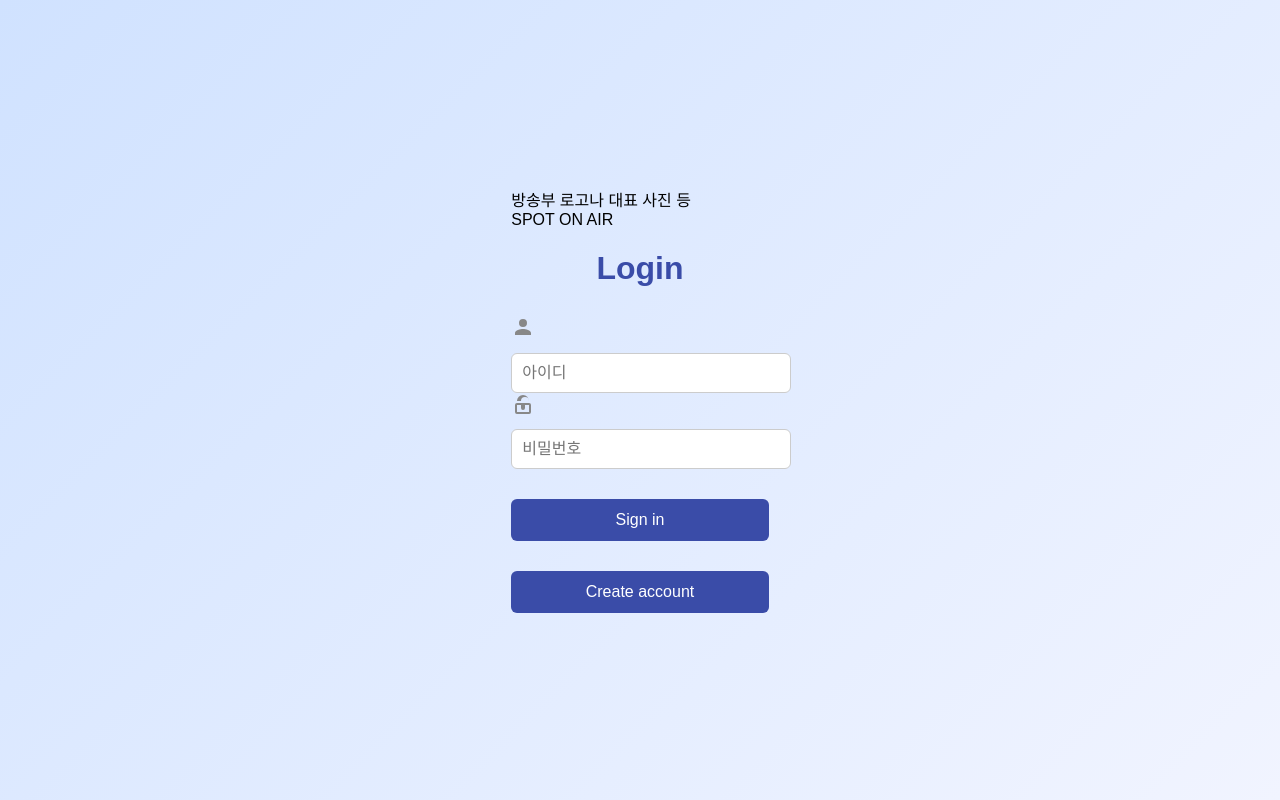
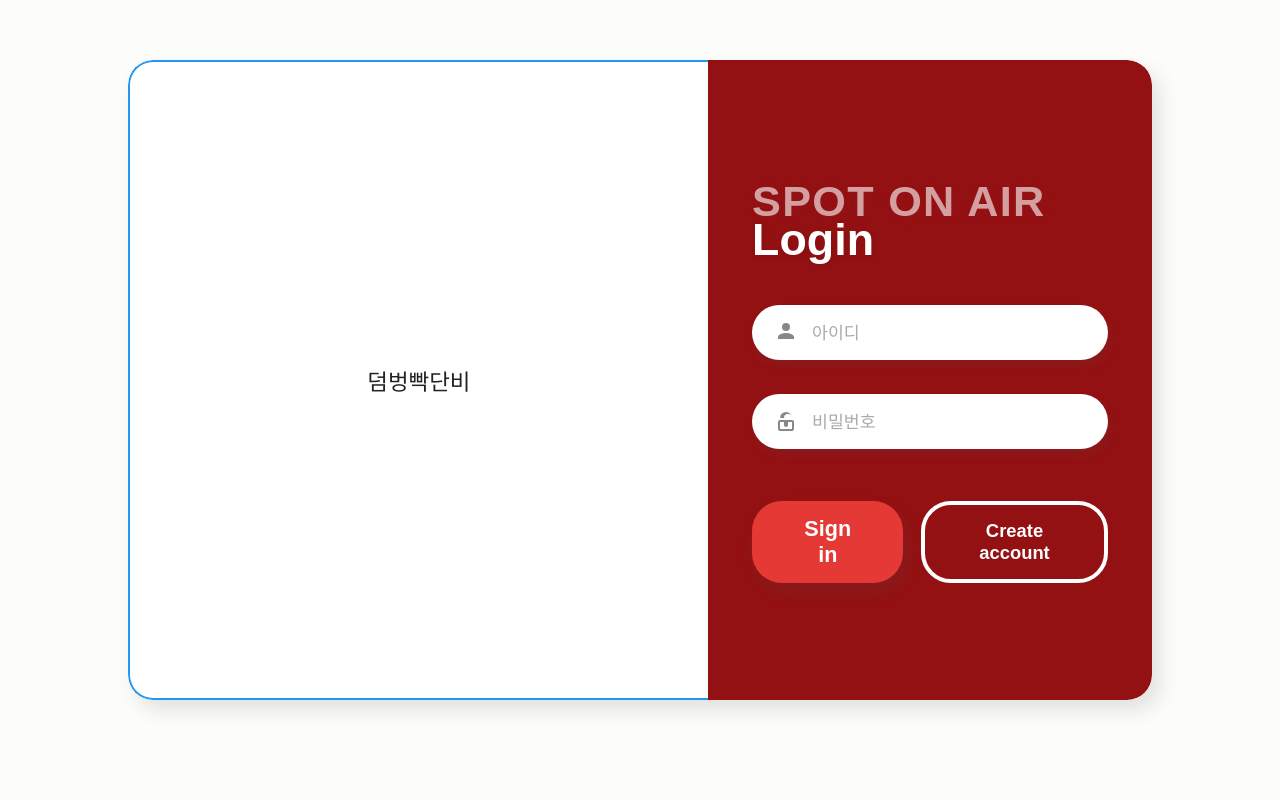
Before and after one commit to radio-spot/radio-request, a plain HTML site: page myapp/src/main/resources/static/login/login_new.html in a window 1280 px wide. Drawn offline with Linux system fonts and the light colour scheme.

Commit message:
style change

```diff
--- a/myapp/src/main/resources/static/common/style.css
+++ b/myapp/src/main/resources/static/common/style.css
@@ -1,7 +1,7 @@
 /* -------- 공통 기본 설정 -------- */
 body {
   font-family: 'Noto Sans KR', sans-serif;
-  background-color: #f4f6fb;
+  background-color: #94111360;
   margin: 0;
   padding: 0;
   display: flex;
@@ -58,7 +58,7 @@ button {
   width: 100%;
   padding: 14px;
   margin-top: 25px;
-  background-color: #3a4ca8;
+  background-color: #941113;
   color: white;
   font-size: 16px;
   font-weight: bold;
--- a/myapp/src/main/resources/static/login/login_new.html
+++ b/myapp/src/main/resources/static/login/login_new.html
@@ -3,13 +3,13 @@
 <head>
   <meta charset="UTF-8" />
   <title>SPOT ON AIR - 로그인</title>
-  <link rel="stylesheet" href="login.css" />
+  <link rel="stylesheet" href="login_new.css" />
 </head>
 <body>
   <div class="login-container">
     <div class="login-left">
       <div class="logo-placeholder">
-        방송부 로고나 대표 사진 등
+        덤벙빡단비
       </div>
     </div>
     <div class="login-right">
@@ -17,14 +17,18 @@
         <span class="spot-title">SPOT ON AIR</span>
         <h1>Login</h1>
       </div>
-      <form class="login-form">
+      <form class="login-form" id="loginForm">
         <div class="input-group">
-          <span class="icon"><svg width="24" height="24" fill="#888"><path d="M12 12c2.67 0 8 1.34 8 4v2H4v-2c0-2.66 5.33-4 8-4zm0-2a4 4 0 100-8 4 4 0 000 8z"/></svg></span>
-          <input type="text" placeholder="아이디" />
+          <span class="icon">
+            <svg width="24" height="24" fill="#888"><path d="M12 12c2.67 0 8 1.34 8 4v2H4v-2c0-2.66 5.33-4 8-4zm0-2a4 4 0 100-8 4 4 0 000 8z"/></svg>
+          </span>
+          <input type="text" id="username" placeholder="아이디" />
         </div>
         <div class="input-group">
-          <span class="icon"><svg width="24" height="24" fill="#888"><path d="M12 17a2 2 0 002-2v-3a2 2 0 00-4 0v3a2 2 0 002 2zm6-7V8a6 6 0 10-12 0v2a2 2 0 00-2 2v7a2 2 0 002 2h12a2 2 0 002-2v-7a2 2 0 00-2-2zm-8-2a4 4 0 118 0v2H6V8zm10 11H6v-7h12v7z"/></svg></span>
-          <input type="password" placeholder="비밀번호" />
+          <span class="icon">
+            <svg width="24" height="24" fill="#888"><path d="M12 17a2 2 0 002-2v-3a2 2 0 00-4 0v3a2 2 0 002 2zm6-7V8a6 6 0 10-12 0v2a2 2 0 00-2 2v7a2 2 0 002 2h12a2 2 0 002-2v-7a2 2 0 00-2-2zm-8-2a4 4 0 118 0v2H6V8zm10 11H6v-7h12v7z"/></svg>
+          </span>
+          <input type="password" id="password" placeholder="비밀번호" />
         </div>
         <div class="button-group">
           <button type="submit" class="sign-in">Sign in</button>
@@ -33,5 +37,6 @@
       </form>
     </div>
   </div>
+  <script src="login.js"></script>
 </body>
 </html>
```
Also changed, not shown: index.html (+1 -1 lines).
